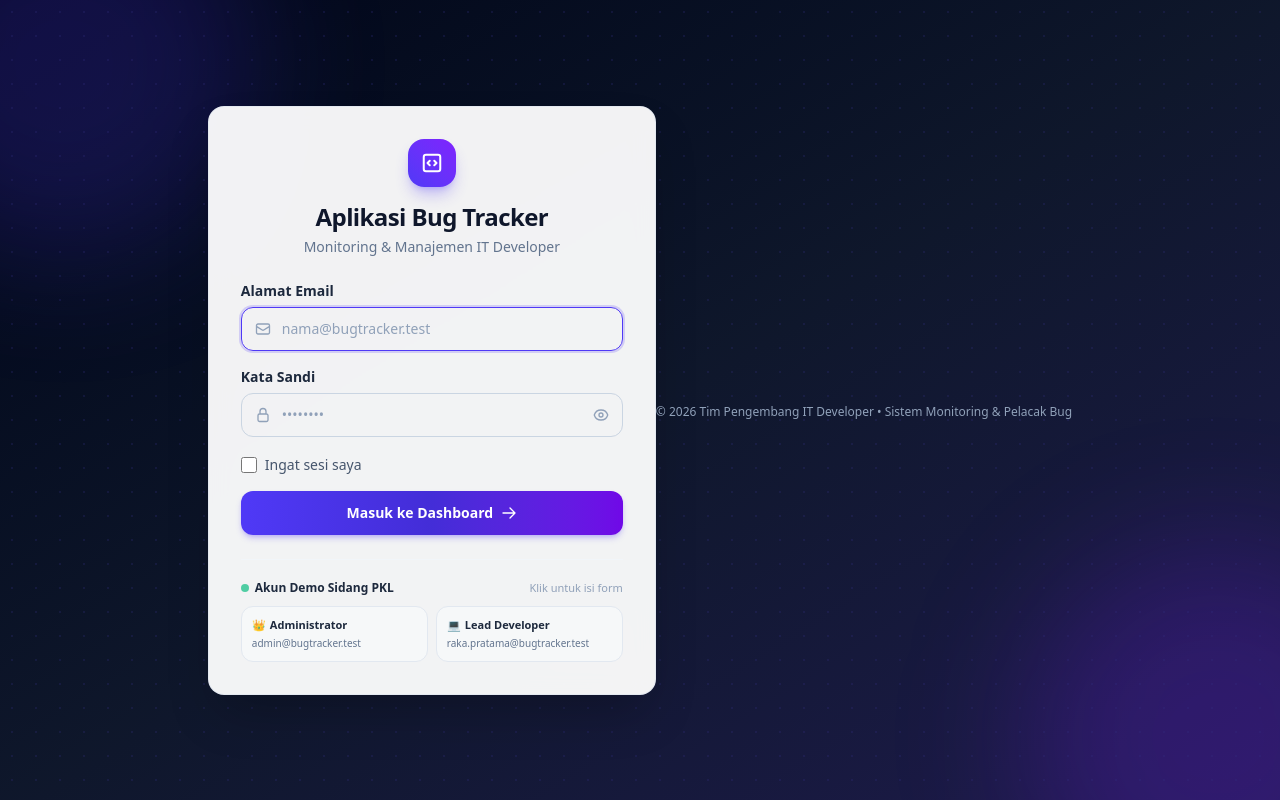
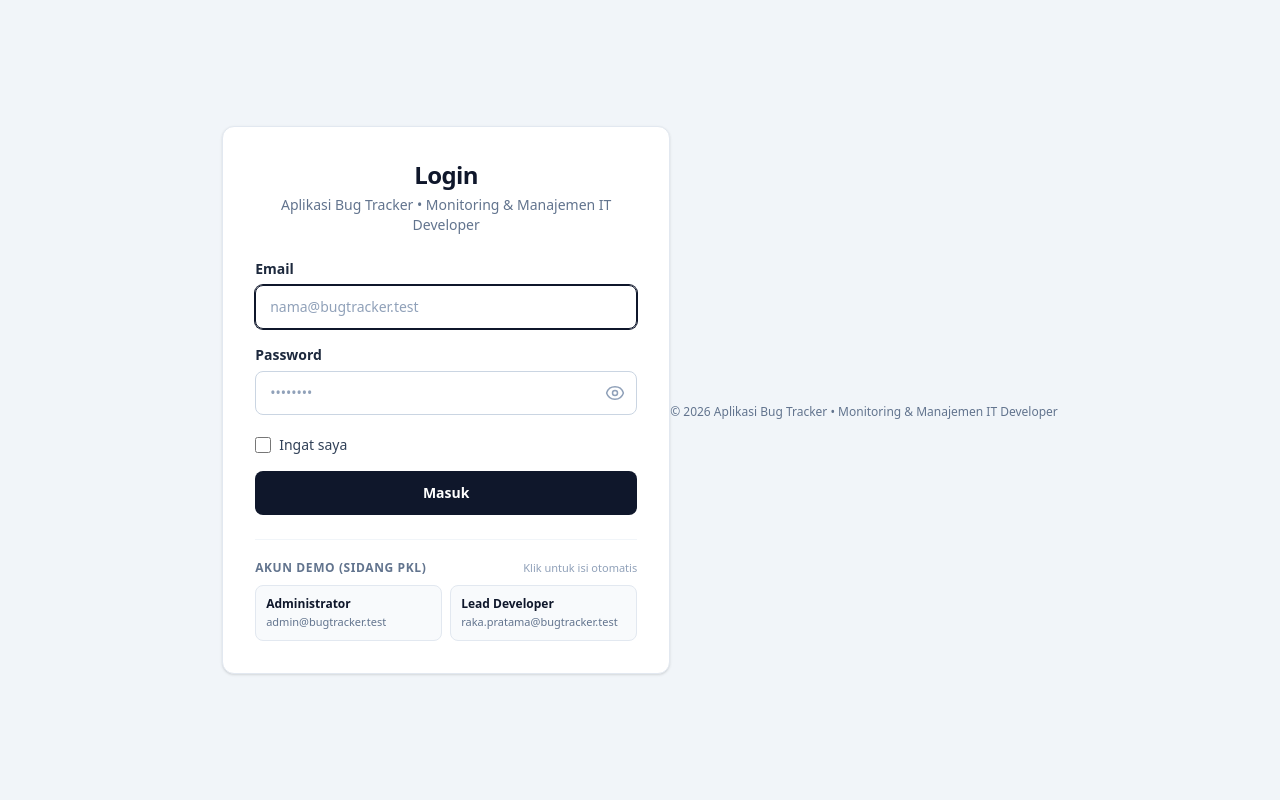
Before and after one commit to RakalendraWildan123/Aplikasi-Bug-Tracker, a Laravel app: page /login in a window 1280 px wide. Run offline with Laravel 12, Linux system fonts and the light colour scheme; style sheets or scripts are compiled from the project's sources.

Commit message:
style(auth): kembalikan desain login bersih, tegas, dan minimalis sesuai tampilan awal

```diff
--- a/resources/views/auth/login.blade.php
+++ b/resources/views/auth/login.blade.php
@@ -6,43 +6,27 @@
     <title>Login &mdash; {{ config('app.name', 'Aplikasi Bug Tracker') }}</title>
     @vite(['resources/css/app.css', 'resources/js/app.js'])
 </head>
-<body class="min-h-screen bg-gradient-to-br from-slate-950 via-slate-900 to-indigo-950 flex flex-col items-center justify-center p-4 sm:p-6 lg:p-8 text-slate-900 antialiased relative overflow-hidden">
-
-    {{-- Efek Ambient Glow Latar Belakang --}}
-    <div class="absolute -top-32 -left-32 w-80 h-80 sm:w-96 sm:h-96 bg-indigo-600/20 rounded-full blur-3xl pointer-events-none"></div>
-    <div class="absolute -bottom-32 -right-32 w-80 h-80 sm:w-96 sm:h-96 bg-violet-600/20 rounded-full blur-3xl pointer-events-none"></div>
-    <div class="absolute top-1/2 left-1/2 -translate-x-1/2 -translate-y-1/2 w-full h-full bg-[radial-gradient(#312e81_1px,transparent_1px)] [background-size:24px_24px] opacity-25 pointer-events-none"></div>
+<body class="min-h-screen bg-slate-100 flex flex-col items-center justify-center p-4 sm:p-6 lg:p-8 text-slate-900 antialiased">
 
     {{-- Kartu Utama Login --}}
-    <div class="relative z-10 w-full max-w-sm sm:max-w-md bg-white/95 backdrop-blur-md border border-slate-200/80 rounded-2xl shadow-2xl p-6 sm:p-8">
-        {{-- Header Form & Branding --}}
+    <div class="w-full max-w-sm sm:max-w-md bg-white border border-slate-200 rounded-xl shadow-sm p-6 sm:p-8">
+        {{-- Header Form --}}
         <div class="mb-6 text-center">
-            <div class="inline-flex items-center justify-center w-12 h-12 rounded-2xl bg-gradient-to-tr from-indigo-600 to-violet-600 text-white shadow-lg shadow-indigo-600/30 mb-3.5">
-                <svg class="w-6 h-6" fill="none" stroke="currentColor" stroke-width="2" viewBox="0 0 24 24">
-                    <path stroke-linecap="round" stroke-linejoin="round" d="M14.25 9.75L16.5 12l-2.25 2.25m-4.5 0L7.5 12l2.25-2.25M6 20.25h12A2.25 2.25 0 0020.25 18V6A2.25 2.25 0 0018 3.75H6A2.25 2.25 0 003.75 6v12A2.25 2.25 0 006 20.25z"/>
-                </svg>
-            </div>
-            <h1 class="text-xl sm:text-2xl font-bold tracking-tight text-slate-900">Aplikasi Bug Tracker</h1>
-            <p class="text-xs sm:text-sm text-slate-500 mt-1 font-medium">Monitoring & Manajemen IT Developer</p>
+            <h1 class="text-2xl font-bold tracking-tight text-slate-900">Login</h1>
+            <p class="mt-1 text-xs sm:text-sm text-slate-500 font-medium">Aplikasi Bug Tracker &bull; Monitoring &amp; Manajemen IT Developer</p>
         </div>
 
         {{-- Status Notifikasi --}}
         @if (session('status'))
-            <div role="status" class="mb-5 rounded-xl border border-emerald-200 bg-emerald-50/90 px-3.5 py-2.5 text-xs sm:text-sm text-emerald-800 flex items-center gap-2">
-                <svg class="w-4 h-4 text-emerald-600 shrink-0" fill="none" stroke="currentColor" stroke-width="2" viewBox="0 0 24 24">
-                    <path stroke-linecap="round" stroke-linejoin="round" d="M9 12.75L11.25 15 15 9.75M21 12a9 9 0 11-18 0 9 9 0 0118 0z"/>
-                </svg>
-                <span>{{ session('status') }}</span>
+            <div role="status" class="mb-5 rounded-lg border border-emerald-200 bg-emerald-50 px-3.5 py-2.5 text-sm text-emerald-800">
+                {{ session('status') }}
             </div>
         @endif
 
         {{-- Pesan Error Validasi / Otentikasi --}}
         @if ($errors->any())
-            <div role="alert" class="mb-5 rounded-xl border border-rose-200 bg-rose-50/90 px-3.5 py-2.5 text-xs sm:text-sm text-rose-800 flex items-center gap-2">
-                <svg class="w-4 h-4 text-rose-600 shrink-0" fill="none" stroke="currentColor" stroke-width="2" viewBox="0 0 24 24">
-                    <path stroke-linecap="round" stroke-linejoin="round" d="M12 9v3.75m9-.75a9 9 0 11-18 0 9 9 0 0118 0zm-9 3.75h.008v.008H12v-.008z"/>
-                </svg>
-                <span>{{ $errors->first() }}</span>
+            <div role="alert" class="mb-5 rounded-lg border border-rose-200 bg-rose-50 px-3.5 py-2.5 text-sm text-rose-800">
+                {{ $errors->first() }}
             </div>
         @endif
 
@@ -52,13 +36,7 @@
 
             {{-- Input Email --}}
             <div>
-                <label for="email" class="block text-xs sm:text-sm font-semibold text-slate-800 mb-1.5">Alamat Email</label>
-                <div class="relative">
-                    <div class="pointer-events-none absolute inset-y-0 left-0 flex items-center pl-3.5 text-slate-400">
-                        <svg class="w-4 h-4" fill="none" stroke="currentColor" stroke-width="2" viewBox="0 0 24 24">
-                            <path stroke-linecap="round" stroke-linejoin="round" d="M21.75 6.75v10.5a2.25 2.25 0 01-2.25 2.25h-15a2.25 2.25 0 01-2.25-2.25V6.75m19.5 0A2.25 2.25 0 0019.5 4.5h-15a2.25 2.25 0 00-2.25 2.25m19.5 0v.243a2.25 2.25 0 01-1.07 1.916l-7.5 4.615a2.25 2.25 0 01-2.36 0L3.32 8.91a2.25 2.25 0 01-1.07-1.916V6.75"/>
-                        </svg>
-                    </div>
+                <label for="email" class="block text-sm font-semibold text-slate-800">Email</label>
                 <input
                     id="email"
                     type="email"
@@ -68,20 +46,14 @@
                     autofocus
                     autocomplete="email"
                     placeholder="nama@bugtracker.test"
-                        class="block min-h-11 w-full rounded-xl border pl-10 pr-3.5 py-2 text-sm text-slate-900 placeholder:text-slate-400 transition focus:outline-none {{ $errors->has('email') ? 'border-rose-400 focus:border-rose-500 focus:ring-2 focus:ring-rose-500/20' : 'border-slate-300 focus:border-indigo-600 focus:ring-2 focus:ring-indigo-600/20' }}"
+                    class="mt-1.5 block min-h-11 w-full rounded-lg border px-3.5 py-2 text-sm text-slate-900 placeholder:text-slate-400 transition focus:outline-none sm:text-sm {{ $errors->has('email') ? 'border-rose-400 focus:border-rose-500 focus:ring-1 focus:ring-rose-500' : 'border-slate-300 focus:border-slate-900 focus:ring-1 focus:ring-slate-900' }}"
                 >
-                </div>
             </div>
 
             {{-- Input Password --}}
             <div>
-                <label for="password" class="block text-xs sm:text-sm font-semibold text-slate-800 mb-1.5">Kata Sandi</label>
-                <div class="relative">
-                    <div class="pointer-events-none absolute inset-y-0 left-0 flex items-center pl-3.5 text-slate-400">
-                        <svg class="w-4 h-4" fill="none" stroke="currentColor" stroke-width="2" viewBox="0 0 24 24">
-                            <path stroke-linecap="round" stroke-linejoin="round" d="M16.5 10.5V6.75a4.5 4.5 0 10-9 0v3.75m-.75 11.25h10.5a2.25 2.25 0 002.25-2.25v-6.75a2.25 2.25 0 00-2.25-2.25H6.75a2.25 2.25 0 00-2.25 2.25v6.75a2.25 2.25 0 002.25 2.25z"/>
-                        </svg>
-                    </div>
+                <label for="password" class="block text-sm font-semibold text-slate-800">Password</label>
+                <div class="relative mt-1.5">
                     <input
                         id="password"
                         type="password"
@@ -89,7 +61,7 @@
                         required
                         autocomplete="current-password"
                         placeholder="••••••••"
-                        class="block min-h-11 w-full rounded-xl border pl-10 pr-11 py-2 text-sm text-slate-900 placeholder:text-slate-400 transition focus:outline-none {{ $errors->has('password') ? 'border-rose-400 focus:border-rose-500 focus:ring-2 focus:ring-rose-500/20' : 'border-slate-300 focus:border-indigo-600 focus:ring-2 focus:ring-indigo-600/20' }}"
+                        class="block min-h-11 w-full rounded-lg border py-2 pr-11 pl-3.5 text-sm text-slate-900 placeholder:text-slate-400 transition focus:outline-none sm:text-sm {{ $errors->has('password') ? 'border-rose-400 focus:border-rose-500 focus:ring-1 focus:ring-rose-500' : 'border-slate-300 focus:border-slate-900 focus:ring-1 focus:ring-slate-900' }}"
                     >
                     <button
                         type="button"
@@ -97,11 +69,11 @@
                         aria-label="Tampilkan password"
                         class="absolute inset-y-0 right-0 flex w-11 items-center justify-center text-slate-400 transition hover:text-slate-700 focus:outline-none cursor-pointer"
                     >
-                        <svg class="h-4 w-4 eye-open" viewBox="0 0 24 24" fill="none" stroke="currentColor" stroke-width="2" aria-hidden="true">
+                        <svg class="h-5 w-5 eye-open" viewBox="0 0 24 24" fill="none" stroke="currentColor" stroke-width="1.8" aria-hidden="true">
                             <path stroke-linecap="round" stroke-linejoin="round" d="M2.036 12.322a1.012 1.012 0 010-.639C3.423 7.51 7.36 4.5 12 4.5c4.638 0 8.573 3.007 9.963 7.178.07.207.07.431 0 .639C20.577 16.49 16.64 19.5 12 19.5c-4.638 0-8.573-3.007-9.963-7.178z" />
                             <path stroke-linecap="round" stroke-linejoin="round" d="M15 12a3 3 0 11-6 0 3 3 0 016 0z" />
                         </svg>
-                        <svg class="h-4 w-4 eye-closed hidden" viewBox="0 0 24 24" fill="none" stroke="currentColor" stroke-width="2" aria-hidden="true">
+                        <svg class="h-5 w-5 eye-closed hidden" viewBox="0 0 24 24" fill="none" stroke="currentColor" stroke-width="1.8" aria-hidden="true">
                             <path stroke-linecap="round" stroke-linejoin="round" d="M3.98 8.223A10.477 10.477 0 001.934 12C3.226 16.338 7.244 19.5 12 19.5c.993 0 1.953-.138 2.863-.395M6.228 6.228A10.45 10.45 0 0112 4.5c4.756 0 8.773 3.162 10.065 7.498a10.523 10.523 0 01-4.293 5.774M6.228 6.228L3 3m3.228 3.228l3.65 3.65m7.894 7.894L21 21m-3.228-3.228l-3.65-3.65m0 0a3 3 0 10-4.243-4.243m4.242 4.242L9.88 9.88" />
                         </svg>
                     </button>
@@ -109,72 +81,60 @@
             </div>
 
             {{-- Ingat Saya --}}
-            <div class="flex items-center justify-between pt-0.5">
-                <label class="inline-flex cursor-pointer items-center gap-2 text-xs sm:text-sm text-slate-600 select-none">
+            <div class="flex items-center pt-1">
+                <label class="inline-flex cursor-pointer items-center gap-2 text-sm text-slate-700 select-none">
                     <input
                         type="checkbox"
                         name="remember"
                         value="1"
                         {{ old('remember') ? 'checked' : '' }}
-                        class="h-4 w-4 rounded border-slate-300 text-indigo-600 focus:ring-indigo-600"
+                        class="h-4 w-4 rounded border-slate-300 text-slate-900 focus:ring-slate-900"
                     >
-                    <span>Ingat sesi saya</span>
+                    Ingat saya
                 </label>
             </div>
 
-            {{-- Tombol Masuk --}}
+            {{-- Tombol Masuk Tegas --}}
             <button
                 type="submit"
-                class="flex min-h-11 w-full cursor-pointer items-center justify-center rounded-xl bg-gradient-to-r from-indigo-600 via-indigo-700 to-violet-700 px-4 py-2.5 text-sm font-semibold text-white shadow-md shadow-indigo-600/25 transition hover:from-indigo-500 hover:to-violet-600 focus:ring-2 focus:ring-indigo-600 focus:ring-offset-2 focus:outline-none active:scale-[0.99]"
+                class="flex min-h-11 w-full cursor-pointer items-center justify-center rounded-lg bg-slate-900 px-4 py-2.5 text-sm font-semibold text-white transition hover:bg-slate-800 focus:ring-2 focus:ring-slate-900 focus:ring-offset-2 focus:outline-none active:scale-[0.99]"
             >
-                <span>Masuk ke Dashboard</span>
-                <svg class="w-4 h-4 ml-2" fill="none" stroke="currentColor" stroke-width="2" viewBox="0 0 24 24">
-                    <path stroke-linecap="round" stroke-linejoin="round" d="M13.5 4.5L21 12m0 0l-7.5 7.5M21 12H3"/>
-                </svg>
+                Masuk
             </button>
         </form>
 
-        {{-- Panel Akun Demo Sidang PKL (Klik Otomatis Isi) --}}
+        {{-- Opsi Bantuan Demo Akun Sidang (Bersih & Rapi) --}}
         <div class="mt-6 pt-5 border-t border-slate-100">
-            <div class="flex items-center justify-between mb-2.5">
-                <span class="text-xs font-bold text-slate-800 flex items-center gap-1.5">
-                    <span class="inline-block w-2 h-2 rounded-full bg-emerald-500 animate-pulse"></span>
-                    <span>Akun Demo Sidang PKL</span>
-                </span>
-                <span class="text-[11px] text-slate-400 font-medium">Klik untuk isi form</span>
+            <div class="flex items-center justify-between mb-2">
+                <span class="text-xs font-semibold text-slate-500 uppercase tracking-wider">Akun Demo (Sidang PKL)</span>
+                <span class="text-[11px] text-slate-400">Klik untuk isi otomatis</span>
             </div>
             <div class="grid grid-cols-2 gap-2 text-left">
                 <button
                     type="button"
                     onclick="fillCredentials('admin@bugtracker.test', 'password')"
-                    class="p-2.5 rounded-xl border border-slate-200 bg-slate-50/80 hover:bg-indigo-50/80 hover:border-indigo-300 transition text-left cursor-pointer group"
-                    title="Klik untuk gunakan akun Administrator"
+                    class="p-2.5 rounded-lg border border-slate-200 bg-slate-50 hover:bg-slate-100 transition text-left cursor-pointer"
+                    title="Klik untuk isi akun Administrator"
                 >
-                    <div class="text-[11px] font-bold text-slate-800 group-hover:text-indigo-700 flex items-center gap-1">
-                        <span>👑</span>
-                        <span>Administrator</span>
-                    </div>
-                    <div class="text-[10px] text-slate-500 truncate mt-0.5">admin@bugtracker.test</div>
+                    <div class="text-xs font-semibold text-slate-900">Administrator</div>
+                    <div class="text-[11px] text-slate-500 truncate mt-0.5">admin@bugtracker.test</div>
                 </button>
                 <button
                     type="button"
                     onclick="fillCredentials('raka.pratama@bugtracker.test', 'password')"
-                    class="p-2.5 rounded-xl border border-slate-200 bg-slate-50/80 hover:bg-indigo-50/80 hover:border-indigo-300 transition text-left cursor-pointer group"
-                    title="Klik untuk gunakan akun Lead Developer"
+                    class="p-2.5 rounded-lg border border-slate-200 bg-slate-50 hover:bg-slate-100 transition text-left cursor-pointer"
+                    title="Klik untuk isi akun Lead Developer"
                 >
-                    <div class="text-[11px] font-bold text-slate-800 group-hover:text-indigo-700 flex items-center gap-1">
-                        <span>💻</span>
-                        <span>Lead Developer</span>
-                    </div>
-                    <div class="text-[10px] text-slate-500 truncate mt-0.5">raka.pratama@bugtracker.test</div>
+                    <div class="text-xs font-semibold text-slate-900">Lead Developer</div>
+                    <div class="text-[11px] text-slate-500 truncate mt-0.5">raka.pratama@bugtracker.test</div>
                 </button>
             </div>
         </div>
     </div>
 
-    {{-- Footer Info --}}
-    <footer class="relative z-10 mt-6 text-center text-xs text-slate-400 font-medium">
-        &copy; 2026 Tim Pengembang IT Developer &bull; Sistem Monitoring &amp; Pelacak Bug
+    {{-- Footer Info Terpusat di Bawah Kartu --}}
+    <footer class="mt-6 text-center text-xs text-slate-500 font-medium">
+        &copy; 2026 Aplikasi Bug Tracker &bull; Monitoring &amp; Manajemen IT Developer
     </footer>
 
     <script>
@@ -185,12 +145,7 @@
             if (emailInput && passwordInput) {
                 emailInput.value = email;
                 passwordInput.value = password;
-                emailInput.classList.add('ring-2', 'ring-indigo-500/40');
-                passwordInput.classList.add('ring-2', 'ring-indigo-500/40');
-                setTimeout(() => {
-                    emailInput.classList.remove('ring-2', 'ring-indigo-500/40');
-                    passwordInput.classList.remove('ring-2', 'ring-indigo-500/40');
-                }, 600);
+                emailInput.focus();
             }
         }
 
```
Lines whose indentation alone changed are shown as unchanged.
